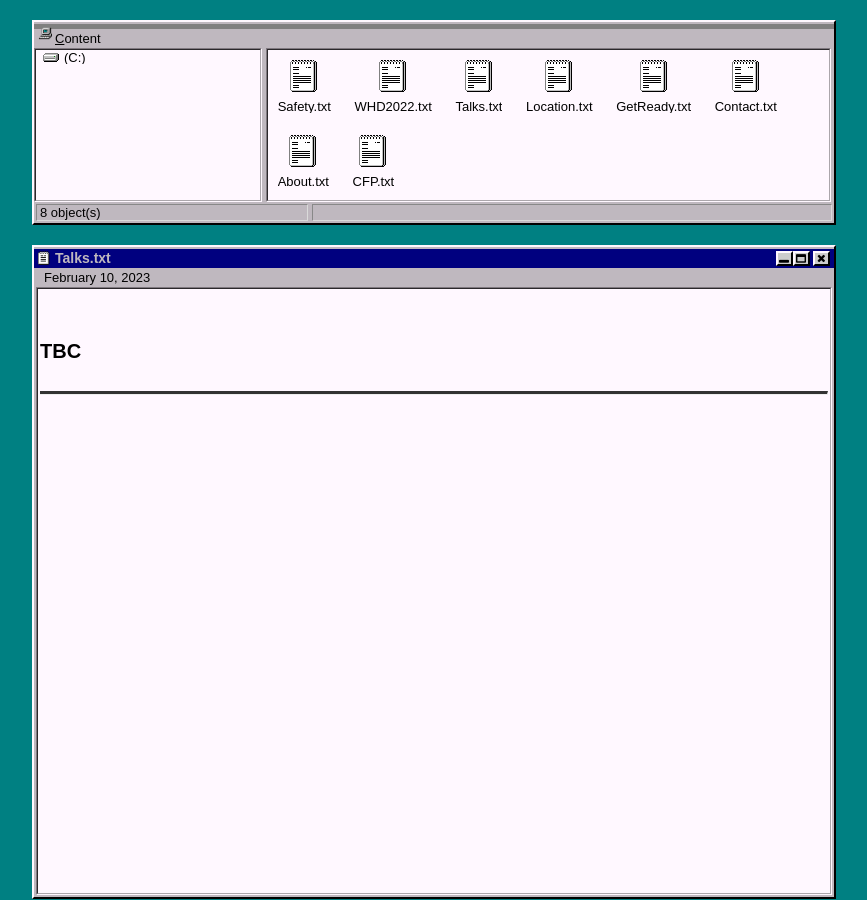
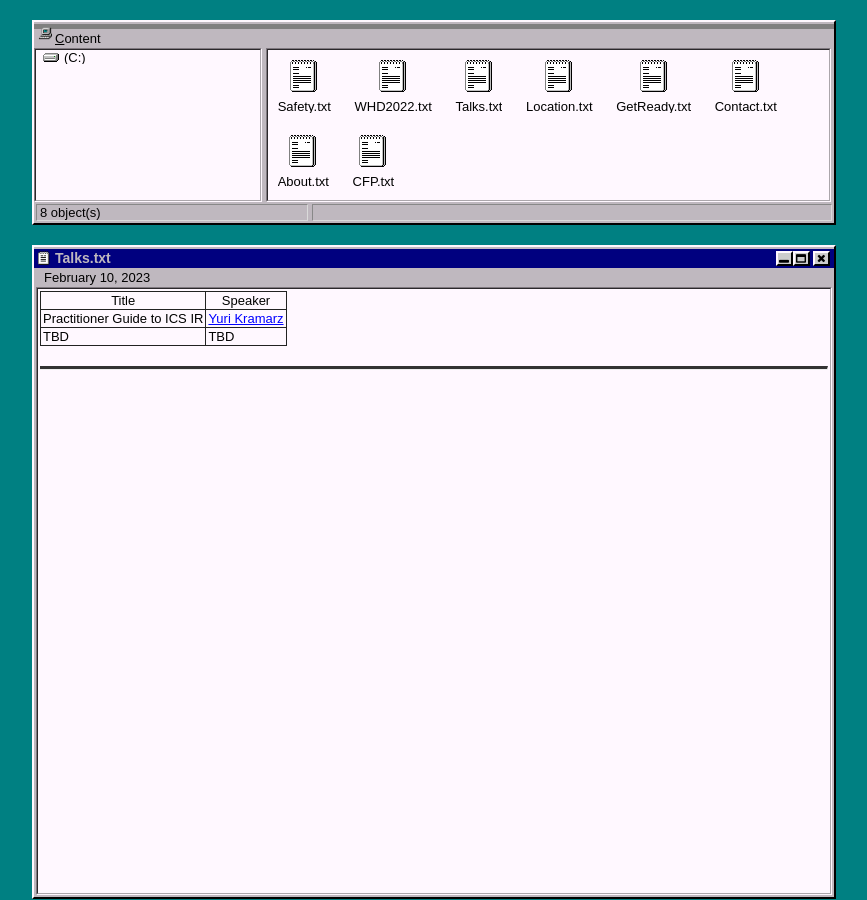
Before and after one commit to WhiteHatDesertOrg/whitehatdesert.github.io, a Jekyll site: the page built from _posts/2023-02-10-presenters.md, in a window 1280 px wide. Shown: the whole page, without its empty margins (206-1073 px from the left). Built offline with Jekyll 4.4.1, drawn with Linux system fonts in a browser that asks for light colours.

Commit message:
Update 2023-02-10-presenters.md

```diff
--- a/_posts/2023-02-10-presenters.md
+++ b/_posts/2023-02-10-presenters.md
@@ -4,4 +4,7 @@ title:  "Talks.txt"
 tags: About
 ---
 
-# TBC
+| Title      | Speaker |
+| ----------- | ----------- |
+| Practitioner Guide to ICS IR      | [Yuri Kramarz](https://qa.linkedin.com/in/jerzykra) |
+| TBD   | TBD        |
```
